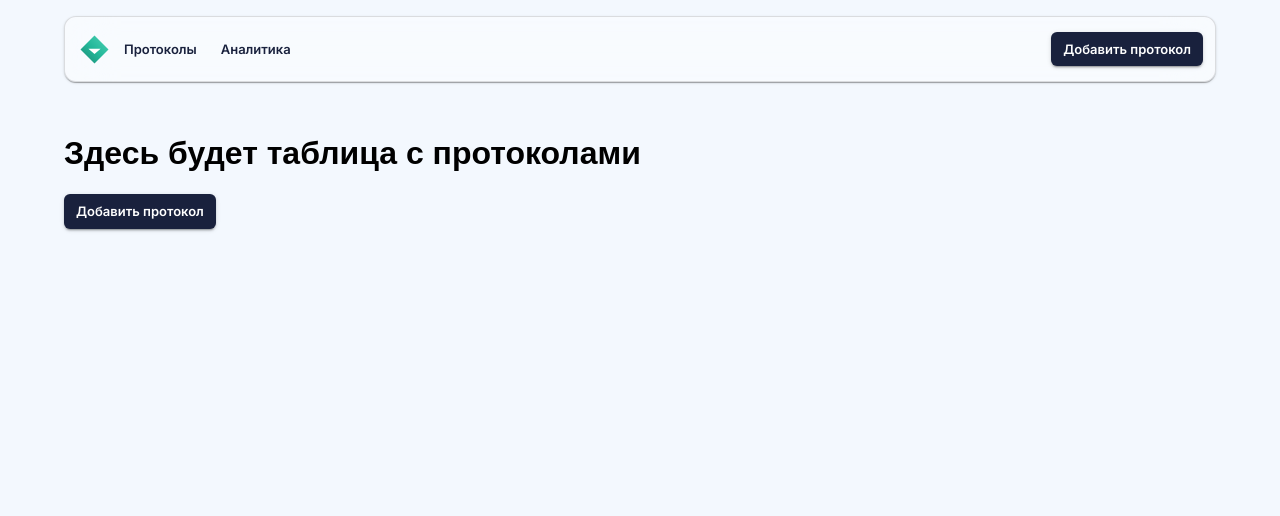
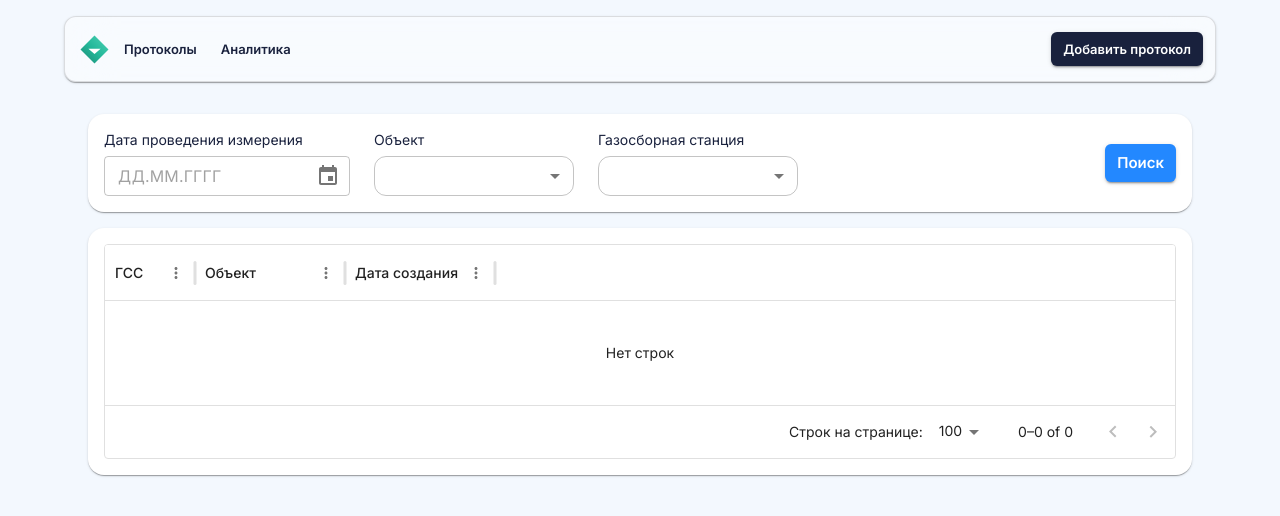
Before and after one commit to bevuxyna/gas-monitoring, a React (Create React App) app: page /protocols in a window 1280 px wide. Shown: the top 516 px of the page. Built offline with nearby package versions, Linux system fonts and the light colour scheme.

Commit message:
add protocols

```diff
--- a/package.json
+++ b/package.json
@@ -4,6 +4,7 @@
     "@emotion/styled": "^11.14.1",
     "@mui/icons-material": "^7.3.9",
     "@mui/material": "^7.3.9",
+    "@mui/x-data-grid": "^8.27.4",
     "@mui/x-date-pickers": "^8.27.2",
     "@testing-library/dom": "^10.4.1",
     "@testing-library/jest-dom": "^6.9.1",
--- a/src/pages/Protocols/Protocols.tsx
+++ b/src/pages/Protocols/Protocols.tsx
@@ -1,19 +1,72 @@
-import {Button} from "@mui/material";
+import {Box, Button, Card, Container, FormControl, FormLabel, Grid, MenuItem, Select} from "@mui/material";
 import React from "react";
-import {NavLink} from "react-router-dom";
+import DateInput from "../../components/DateInput/DateInput";
+import {gssItems, objectItems} from "../../components/Form/constants";
+import {protocolsColumns} from "./constants";
+import {DataGrid} from "@mui/x-data-grid";
+import { ruRU } from '@mui/x-data-grid/locales';
 
 export default function Protocols() {
     return (
-        <div>
-            <h1>Здесь будет таблица с протоколами</h1>
-            <NavLink to="/protocols/form">
-                <Button
-                    variant="contained"
-                    size="small"
-                >
-                    Добавить протокол
-                </Button>
-            </NavLink>
-        </div>
+        <Container>
+            <Card sx={{p: 2, borderRadius: 4}}>
+                <Box sx={{display: 'flex', justifyContent: 'space-between', alignItems: 'center'}}>
+                    <Grid container spacing={3}>
+                        <FormControl size={'small'}>
+                            <FormLabel>Дата проведения измерения</FormLabel>
+                            <DateInput/>
+                        </FormControl>
+
+                        <FormControl size={'small'}>
+                            <FormLabel>Объект</FormLabel>
+                            <Select
+                                displayEmpty
+                                sx={{minWidth: 200}}
+                            >
+                                {objectItems.map((item) => (
+                                    <MenuItem
+                                        key={item.valueCode}
+                                        value={item.valueCode}
+                                    >
+                                        {item.title}
+                                    </MenuItem>
+                                ))}
+                            </Select>
+                        </FormControl>
+
+                        <FormControl size={'small'}>
+                            <FormLabel>Газосборная станция</FormLabel>
+                            <Select
+                                displayEmpty
+                                sx={{minWidth: 200}}
+                            >
+                                {gssItems.map((item) => (
+                                    <MenuItem
+                                        key={item.valueCode}
+                                        value={item.valueCode}
+                                    >
+                                        {item.title}
+                                    </MenuItem>
+                                ))}
+                            </Select>
+                        </FormControl>
+                    </Grid>
+                    <Button
+                        variant="contained"
+                        size="large"
+                        color="secondary"
+                    >
+                        Поиск
+                    </Button>
+                </Box>
+            </Card>
+
+            <Card sx={{p: 2, mt: 2, borderRadius: 4}}>
+                <DataGrid
+                    columns={protocolsColumns}
+                    localeText={ruRU.components.MuiDataGrid.defaultProps.localeText}
+                />
+            </Card>
+        </Container>
     );
 }
--- /dev/null
+++ b/src/pages/Protocols/constants.ts
@@ -0,0 +1,27 @@
+import { GridColDef } from '@mui/x-data-grid';
+
+export const protocolsColumns: GridColDef<(typeof rows)[number]>[] = [
+    { field: 'id', headerName: 'ГСС', width: 90 },
+    {
+        field: 'firstName',
+        headerName: 'Объект',
+        width: 150,
+    },
+    {
+        field: 'lastName',
+        headerName: 'Дата создания',
+        width: 150,
+    },
+];
+
+const rows = [
+    { id: 1, lastName: 'Snow', firstName: 'Jon', age: 14 },
+    { id: 2, lastName: 'Lannister', firstName: 'Cersei', age: 31 },
+    { id: 3, lastName: 'Lannister', firstName: 'Jaime', age: 31 },
+    { id: 4, lastName: 'Stark', firstName: 'Arya', age: 11 },
+    { id: 5, lastName: 'Targaryen', firstName: 'Daenerys', age: null },
+    { id: 6, lastName: 'Melisandre', firstName: null, age: 150 },
+    { id: 7, lastName: 'Clifford', firstName: 'Ferrara', age: 44 },
+    { id: 8, lastName: 'Frances', firstName: 'Rossini', age: 36 },
+    { id: 9, lastName: 'Roxie', firstName: 'Harvey', age: 65 },
+];
--- a/src/themes/components.ts
+++ b/src/themes/components.ts
@@ -75,6 +75,13 @@ export const componentsTheme = {
                     padding: '16px 24px'
                 }
             }
+        },
+        MuiPickersTextField: {
+            styleOverrides: {
+                root: {
+                    borderRadius: '12px',
+                }
+            }
         }
     },
 };
```
Also changed, not shown: 1 other file (tests, documents, lock files or other folders).
